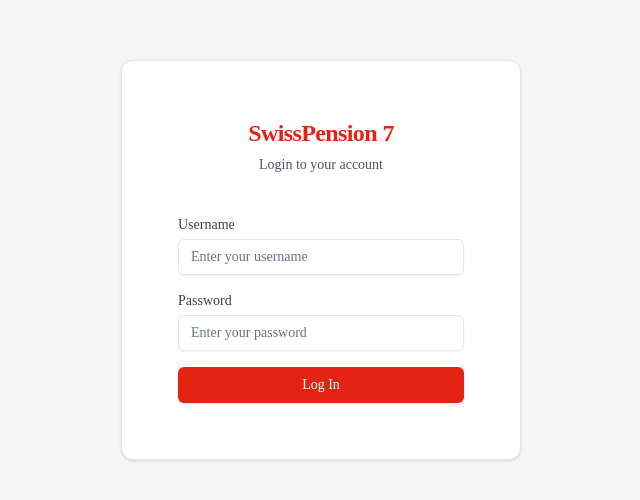
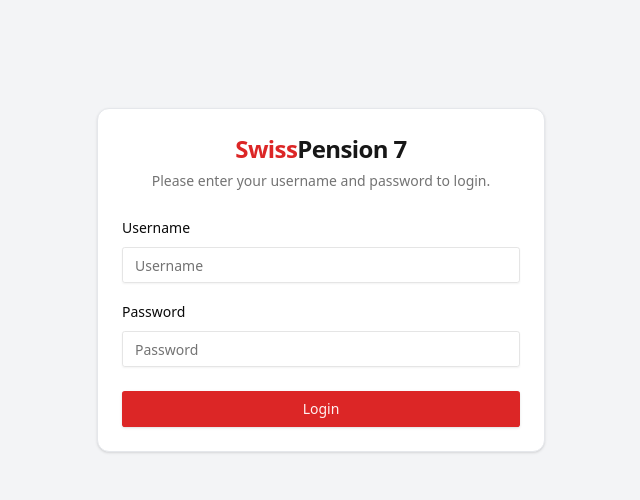
Before and after one commit to Steffen70/gRPC_PWA, a React app in the folder client_side/: page / in a window 1280 px wide. Shown: the part 140-640 px from the top of the page, without its empty margins (319-959 px from the left). Built offline with nearby package versions, Linux system fonts and the light colour scheme.

Commit message:
Added SwissPension-Theming to 'globals.css'.

```diff
--- a/client_side/package.json
+++ b/client_side/package.json
@@ -5,9 +5,11 @@
     "license": "MIT",
     "dependencies": {
         "@microsoft/signalr": "^8.0.0",
+        "@radix-ui/react-label": "^2.0.2",
         "@radix-ui/react-slot": "^1.0.2",
         "google-protobuf": "^3.21.2",
         "grpc-web": "^1.5.0",
+        "lucide-react": "^0.354.0",
         "react": "^18.2.0",
         "react-dom": "^18.2.0"
     },
--- a/client_side/src/components/LoginForm.jsx
+++ /dev/null
@@ -1,33 +0,0 @@
-import { CardTitle, CardDescription, CardHeader, CardContent, Card } from "@/components/ui/card"
-import { Input } from "@/components/ui/input"
-import { Button } from "@/components/ui/button"
-
-export default function Component() {
-  return (
-    <div className="min-h-screen flex flex-col items-center justify-center bg-[#f5f5f6]">
-      <Card className="w-[400px] bg-white p-8">
-        <CardHeader className="mb-4">
-          <CardTitle className="text-2xl font-bold text-center text-[#e42312]">SwissPension 7</CardTitle>
-          <CardDescription className="text-sm text-gray-600 text-center">Login to your account</CardDescription>
-        </CardHeader>
-        <CardContent>
-          <form className="flex flex-col space-y-4">
-            <div className="flex flex-col space-y-1">
-              <label className="text-sm font-medium text-gray-700" htmlFor="username">
-                Username
-              </label>
-              <Input id="username" placeholder="Enter your username" />
-            </div>
-            <div className="flex flex-col space-y-1">
-              <label className="text-sm font-medium text-gray-700" htmlFor="password">
-                Password
-              </label>
-              <Input id="password" placeholder="Enter your password" type="password" />
-            </div>
-            <Button className="bg-[#e42312] text-white hover:bg-[#c81e10]">Log In</Button>
-          </form>
-        </CardContent>
-      </Card>
-    </div>
-  )
-}
--- a/client_side/src/components/App.jsx
+++ b/client_side/src/components/hello-world.jsx
@@ -1,8 +1,8 @@
 import React, { useEffect, useState } from "react";
 import { GreeterClient } from "../generated/greeter_grpc_web_pb";
-import { HelloRequest, HelloReply } from "../generated/greeter_pb";
+import { HelloRequest } from "../generated/greeter_pb";
 
-function App() {
+function HelloWorld() {
     const [message, setMessage] = useState("");
 
     useEffect(() => {
--- /dev/null
+++ b/client_side/src/components/login-form.jsx
@@ -0,0 +1,33 @@
+import { CardTitle, CardDescription, CardHeader, CardContent, CardFooter, Card } from "@/components/ui/card"
+import { Label } from "@/components/ui/label"
+import { Input } from "@/components/ui/input"
+import { Button } from "@/components/ui/button"
+
+export default function LoginForm() {
+    return (
+        <div className="flex items-center justify-center h-screen bg-gray-100">
+            <Card className="w-full max-w-md mx-auto mt-10">
+                <CardHeader className="text-center">
+                    <CardTitle className="text-2xl font-bold">
+                        <span className="text-primary">Swiss</span>
+                        <span className="text-secondary-foreground">Pension 7</span>
+                    </CardTitle>
+                    <CardDescription>Please enter your username and password to login.</CardDescription>
+                </CardHeader>
+                <CardContent className="space-y-4">
+                    <div className="space-y-2">
+                        <Label htmlFor="username">Username</Label>
+                        <Input id="username" placeholder="Username" required type="text" />
+                    </div>
+                    <div className="space-y-2">
+                        <Label htmlFor="password">Password</Label>
+                        <Input id="password" placeholder="Password" required type="password" />
+                    </div>
+                </CardContent>
+                <CardFooter>
+                    <Button className="w-full">Login</Button>
+                </CardFooter>
+            </Card>
+        </div>
+    )
+}
--- a/client_side/src/globals.css
+++ b/client_side/src/globals.css
@@ -2,80 +2,51 @@
 @tailwind components;
 @tailwind utilities;
 
+
 @layer base {
     :root {
+        --font-sans: "Nunito Sans";
         --background: 0 0% 100%;
-    --foreground: 222.2 47.4% 11.2%;
-
-    --muted: 210 40% 96.1%;
-    --muted-foreground: 215.4 16.3% 46.9%;
-
+        --foreground: 0 0% 3.9%;
+        --card: 0 0% 100%;
+        --card-foreground: 0 0% 3.9%;
         --popover: 0 0% 100%;
-    --popover-foreground: 222.2 47.4% 11.2%;
-
-    --border: 214.3 31.8% 91.4%;
-    --input: 214.3 31.8% 91.4%;
-
-    --card: 0 0% 100%;
-    --card-foreground: 222.2 47.4% 11.2%;
-
-    --primary: 222.2 47.4% 11.2%;
-    --primary-foreground: 210 40% 98%;
-
-    --secondary: 210 40% 96.1%;
-    --secondary-foreground: 222.2 47.4% 11.2%;
-
-    --accent: 210 40% 96.1%;
-    --accent-foreground: 222.2 47.4% 11.2%;
-
-    --destructive: 0 100% 50%;
-    --destructive-foreground: 210 40% 98%;
-
-    --ring: 215 20.2% 65.1%;
-
-    --radius: 0.5rem;
+        --popover-foreground: 0 0% 3.9%;
+        --primary: 0 72.2% 50.6%;
+        --primary-foreground: 0 85.7% 97.3%;
+        --secondary: 0 0% 96.1%;
+        --secondary-foreground: 0 0% 9%;
+        --muted: 0 0% 96.1%;
+        --muted-foreground: 0 0% 45.1%;
+        --accent: 0 0% 96.1%;
+        --accent-foreground: 0 0% 9%;
+        --destructive: 0 84.2% 60.2%;
+        --destructive-foreground: 0 0% 98%;
+        --border: 0 0% 89.8%;
+        --input: 0 0% 89.8%;
+        --ring: 0 72.2% 50.6%;
+        --radius: 0.3rem;
     }
 
     .dark {
-    --background: 224 71% 4%;
-    --foreground: 213 31% 91%;
-
-    --muted: 223 47% 11%;
-    --muted-foreground: 215.4 16.3% 56.9%;
-
-    --accent: 216 34% 17%;
-    --accent-foreground: 210 40% 98%;
-
-    --popover: 224 71% 4%;
-    --popover-foreground: 215 20.2% 65.1%;
-
-    --border: 216 34% 17%;
-    --input: 216 34% 17%;
-
-    --card: 224 71% 4%;
-    --card-foreground: 213 31% 91%;
-
-    --primary: 210 40% 98%;
-    --primary-foreground: 222.2 47.4% 1.2%;
-
-    --secondary: 222.2 47.4% 11.2%;
-    --secondary-foreground: 210 40% 98%;
-
-    --destructive: 0 63% 31%;
-    --destructive-foreground: 210 40% 98%;
-
-    --ring: 216 34% 17%;
-
-    --radius: 0.5rem;
+        --background: 0 0% 3.9%;
+        --foreground: 0 0% 98%;
+        --card: 0 0% 3.9%;
+        --card-foreground: 0 0% 98%;
+        --popover: 0 0% 3.9%;
+        --popover-foreground: 0 0% 98%;
+        --primary: 0 72.2% 50.6%;
+        --primary-foreground: 0 85.7% 97.3%;
+        --secondary: 0 0% 14.9%;
+        --secondary-foreground: 0 0% 98%;
+        --muted: 0 0% 14.9%;
+        --muted-foreground: 0 0% 63.9%;
+        --accent: 0 0% 14.9%;
+        --accent-foreground: 0 0% 98%;
+        --destructive: 0 62.8% 30.6%;
+        --destructive-foreground: 0 0% 98%;
+        --border: 0 0% 14.9%;
+        --input: 0 0% 14.9%;
+        --ring: 0 72.2% 50.6%;
     }
 }
-
-@layer base {
-  * {
-    @apply border-border;
-  }
-  body {
-    @apply bg-background text-foreground;
-    font-feature-settings: "rlig" 1, "calt" 1;
-  }
-}
--- a/client_side/src/index.jsx
+++ b/client_side/src/index.jsx
@@ -1,6 +1,6 @@
+import "./globals.css";
 import React from "react";
 import { createRoot } from "react-dom/client";
-import LoginForm from "./components/LoginForm";
-import "./globals.css";
+import LoginForm from "./components/login-form";
 
 createRoot(document.getElementById("root")).render(<LoginForm />);
--- /dev/null
+++ b/client_side/src/shadcn/components/ui/label.tsx
@@ -0,0 +1,26 @@
+"use client"
+
+import * as React from "react"
+import * as LabelPrimitive from "@radix-ui/react-label"
+import { cva, type VariantProps } from "class-variance-authority"
+
+import { cn } from "@/lib/utils"
+
+const labelVariants = cva(
+  "text-sm font-medium leading-none peer-disabled:cursor-not-allowed peer-disabled:opacity-70"
+)
+
+const Label = React.forwardRef<
+  React.ElementRef<typeof LabelPrimitive.Root>,
+  React.ComponentPropsWithoutRef<typeof LabelPrimitive.Root> &
+    VariantProps<typeof labelVariants>
+>(({ className, ...props }, ref) => (
+  <LabelPrimitive.Root
+    ref={ref}
+    className={cn(labelVariants(), className)}
+    {...props}
+  />
+))
+Label.displayName = LabelPrimitive.Root.displayName
+
+export { Label }
--- a/client_side/tsconfig.json
+++ b/client_side/tsconfig.json
@@ -11,7 +11,7 @@
         "moduleResolution": "node",
         "resolveJsonModule": true,
         "isolatedModules": true,
-        "noEmit": true,
+        "noEmit": false,
         "baseUrl": ".",
         "paths": {
             "@/*": ["src/shadcn/*"]
--- a/client_side/webpack.config.js
+++ b/client_side/webpack.config.js
@@ -2,7 +2,7 @@ const path = require("path");
 const HtmlWebpackPlugin = require("html-webpack-plugin");
 const ReactRefreshWebpackPlugin = require("@pmmmwh/react-refresh-webpack-plugin");
 
-module.exports = (env, argv) => {
+module.exports = (_env, argv) => {
     const isDevelopment = argv.mode !== "production";
 
     return {
@@ -20,7 +20,12 @@ module.exports = (env, argv) => {
                     use: {
                         loader: "babel-loader",
                         options: {
-                            presets: ["@babel/preset-env", "@babel/preset-react"],
+                            presets: [
+                                "@babel/preset-env",
+                                ["@babel/preset-react", {
+                                    "runtime": "automatic"
+                                }]
+                            ],
                             plugins: [
                                 isDevelopment && require.resolve("react-refresh/babel")
                             ].filter(Boolean),
```
Also changed, not shown: 4 other files (tests, documents, lock files or other folders). Lines whose indentation alone changed are shown as unchanged.
